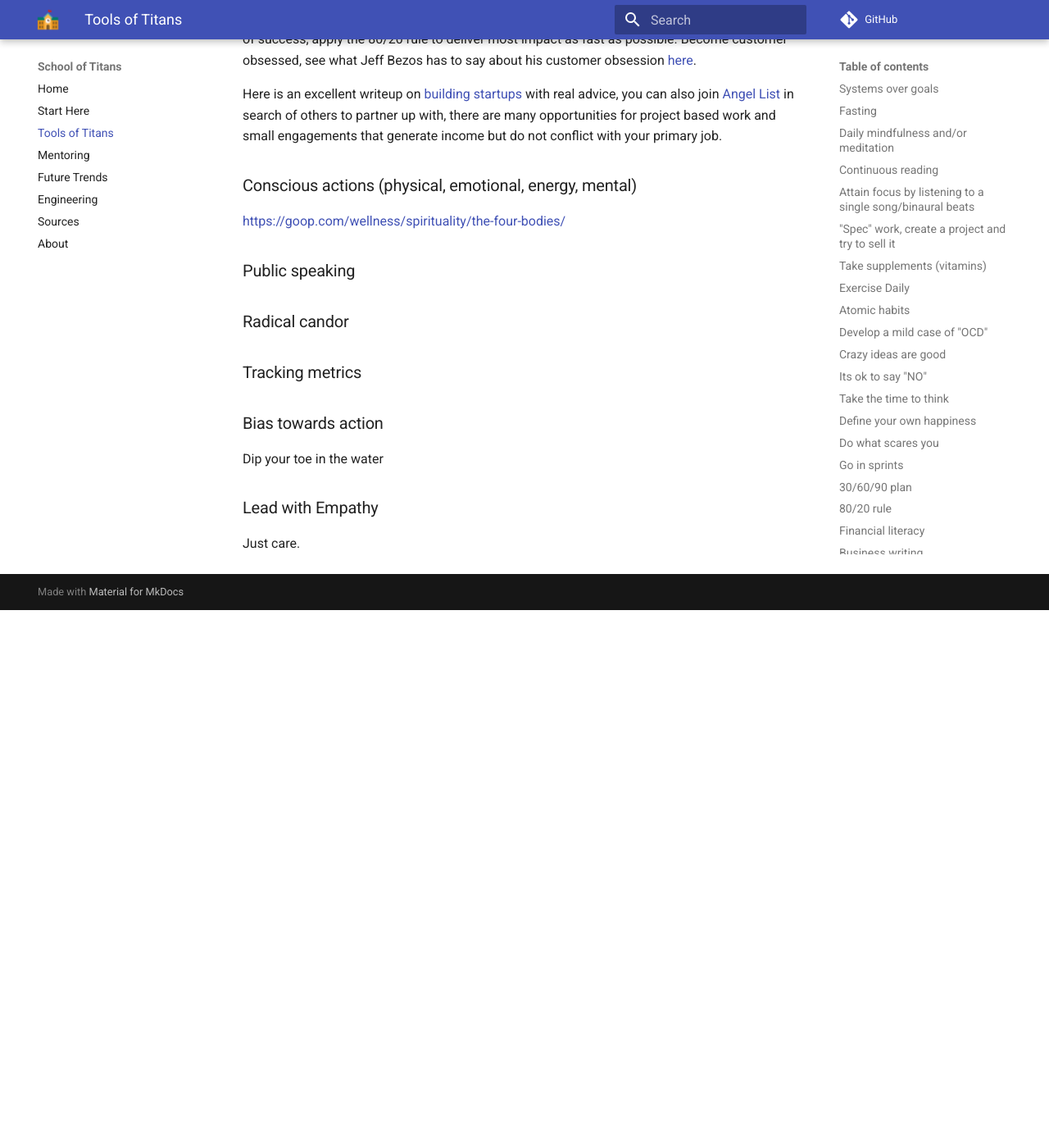
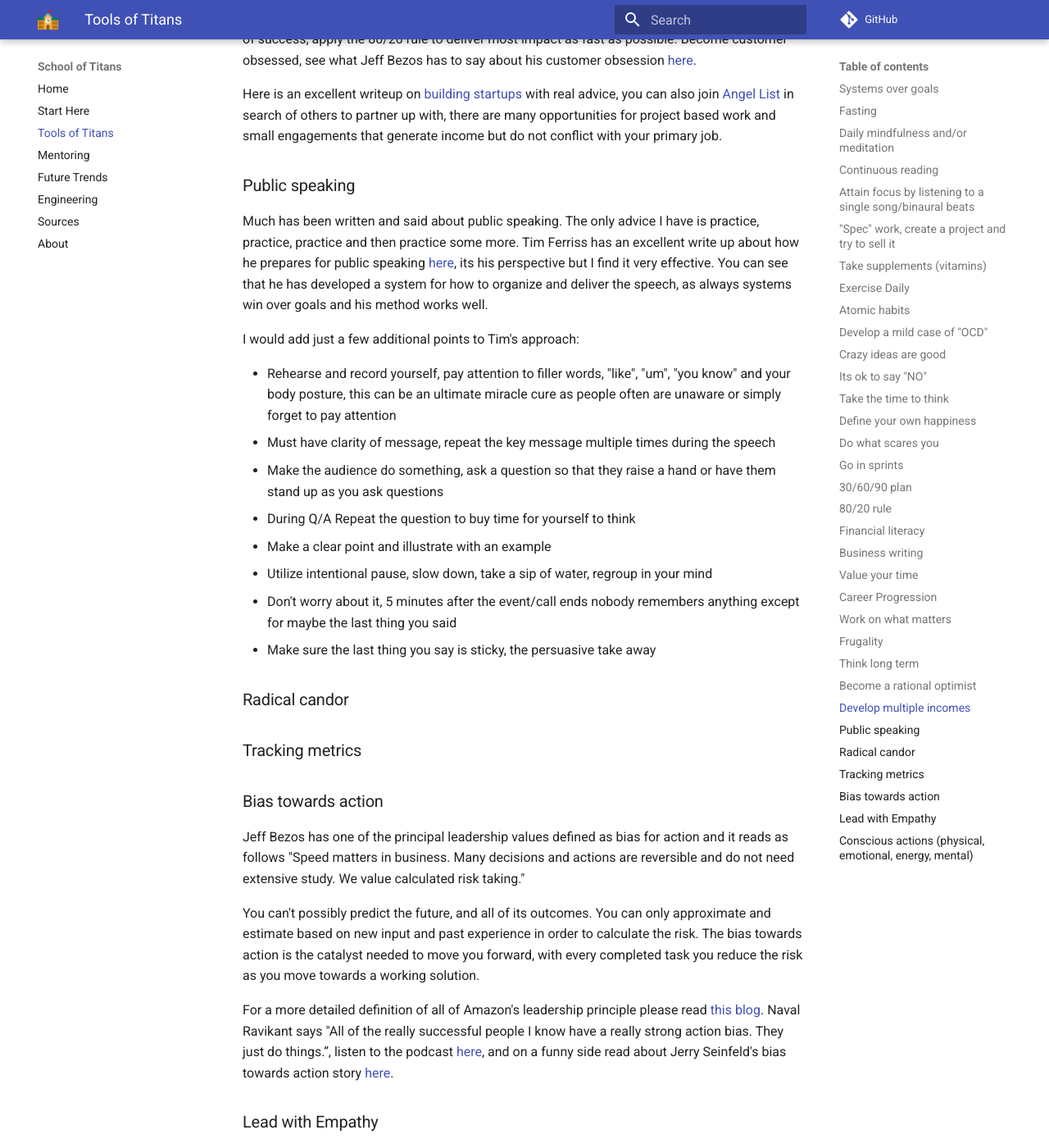
Before and after one commit to fszale/school-of-titans, an MkDocs documentation site: the page built from docs/tools.md, in a window 1280 px wide and 1400 px high, scrolled down 18089 px. Shown: the whole window at 82% size. Built offline with MkDocs 1.6.1 and Material for MkDocs 9.7.7, drawn with Linux system fonts in a browser that asks for light colours; comment, search, counter and statistics services are not loaded; before the commit the page ends 18833 px from its top, so only the background shows below that; some of the changed text lies outside the part shown.

Commit message:
More content, almost done with tools

```diff
--- a/docs/tools.md
+++ b/docs/tools.md
@@ -406,12 +406,31 @@
 The next component is to look for opportunities. Look for something that is a passion of yours as that significantly increases the odds of resilience in face of adversity. Also, find something others hate doing and offer to do it for them instead. Let others outsource their problems (your opportunities) to you. You can easily register an LLC, get business insurance and work as a consultant in addition to your primary source of income.  Perhaps over time, you can apply a system to the problem, use automation and build a solution that scales in order to progress to a self sustaining business without requiring major investment of your time. To increase probability of success, apply the 80/20 rule to deliver most impact as fast as possible. Become customer obsessed, see what Jeff Bezos has to say about his customer obsession [here](https://www.salesforce.com/blog/jeff-bezos-lessons-blog/).
 
 Here is an excellent writeup on [building startups](https://www.navalmanack.com/secret-sections/building-startups) with real advice, you can also join [Angel List](https://angel.co/]) in search of others to partner up with, there are many opportunities for project based work and small engagements that generate income but do not conflict with your primary job.
-### Conscious actions (physical, emotional, energy, mental)
-  [https://goop.com/wellness/spirituality/the-four-bodies/](https://goop.com/wellness/spirituality/the-four-bodies/)
 ### Public speaking
+Much has been written and said about public speaking.  The only advice I have is practice, practice, practice and then practice some more.
+Tim Ferriss has an excellent write up about how he prepares for public speaking [here](https://tim.blog/2010/04/11/public-speaking-how-i-prepare-every-time/), its his perspective but I find it very effective.  You can see that he has developed a system for how to organize and deliver the speech, as always systems win over goals and his method works well.
+
+I would add just a few additional points to Tim's approach:
+
+- Rehearse and record yourself, pay attention to filler words, "like", "um", "you know" and your body posture, this can be an ultimate miracle cure as people often are unaware or simply forget to pay attention
+- Must have clarity of message, repeat the key message multiple times during the speech
+- Make the audience do something, ask a question so that they raise a hand or have them stand up as you ask questions
+- During Q/A Repeat the question to buy time for yourself to think
+- Make a clear point and illustrate with an example
+- Utilize intentional pause, slow down, take a sip of water, regroup in your mind
+- Don't worry about it, 5 minutes after the event/call ends nobody remembers anything except for maybe the last thing you said
+- Make sure the last thing you say is sticky, the persuasive take away
 ### Radical candor
 ### Tracking metrics
 ### Bias towards action
-Dip your toe in the water
+Jeff Bezos has one of the principal leadership values defined as bias for action and it reads as follows "Speed matters in business. Many decisions and actions are reversible and do not need extensive study. We value calculated risk taking."
+
+You can't possibly predict the future, and all of its outcomes. You can only approximate and estimate based on new input and past experience in order to calculate the risk.  The bias towards action is the catalyst needed to move you forward, with every completed task you reduce the risk as you move towards a working solution.
+
+For a more detailed definition of all of Amazon's leadership principle please read [this blog](https://louiscarter.com/amazon-leadership-principles/). Naval Ravikant says "All of the really successful people I know have a really strong action bias. They just do things.”, listen to the podcast [here](https://www.youtube.com/watch?v=Xi4z9zxnGF4), and on a funny side read about Jerry Seinfeld's bias towards action story [here](https://buffer.com/resources/stop-procrastinating-seinfeld-strategy/).
 ### Lead with Empathy
 Just care.
+
+This is a simple message, just care.  Care about your coworkers, care about their lives, care about their problems, be compassionate.  This is how you build long lasting relationships, this is how you become an empathetic and better leader.
+### Conscious actions (physical, emotional, energy, mental)
+  [https://goop.com/wellness/spirituality/the-four-bodies/](https://goop.com/wellness/spirituality/the-four-bodies/)
```
